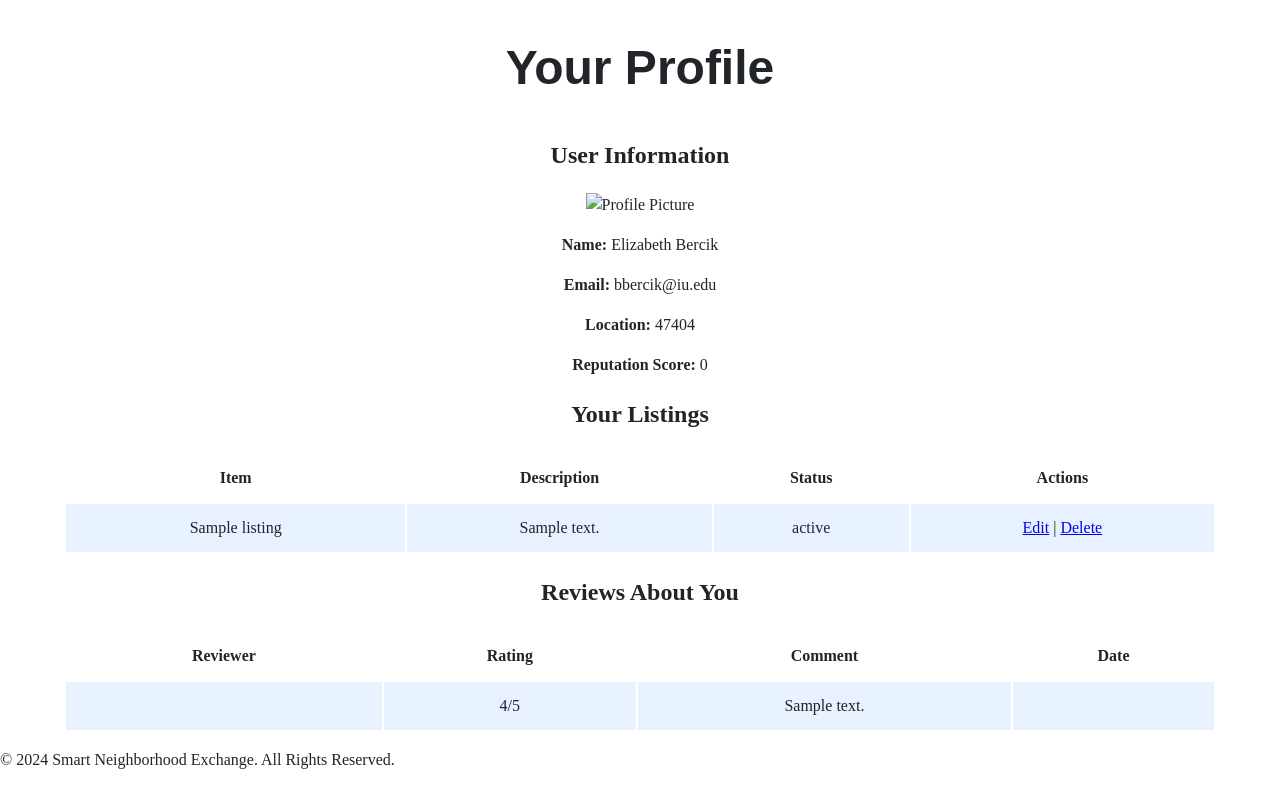
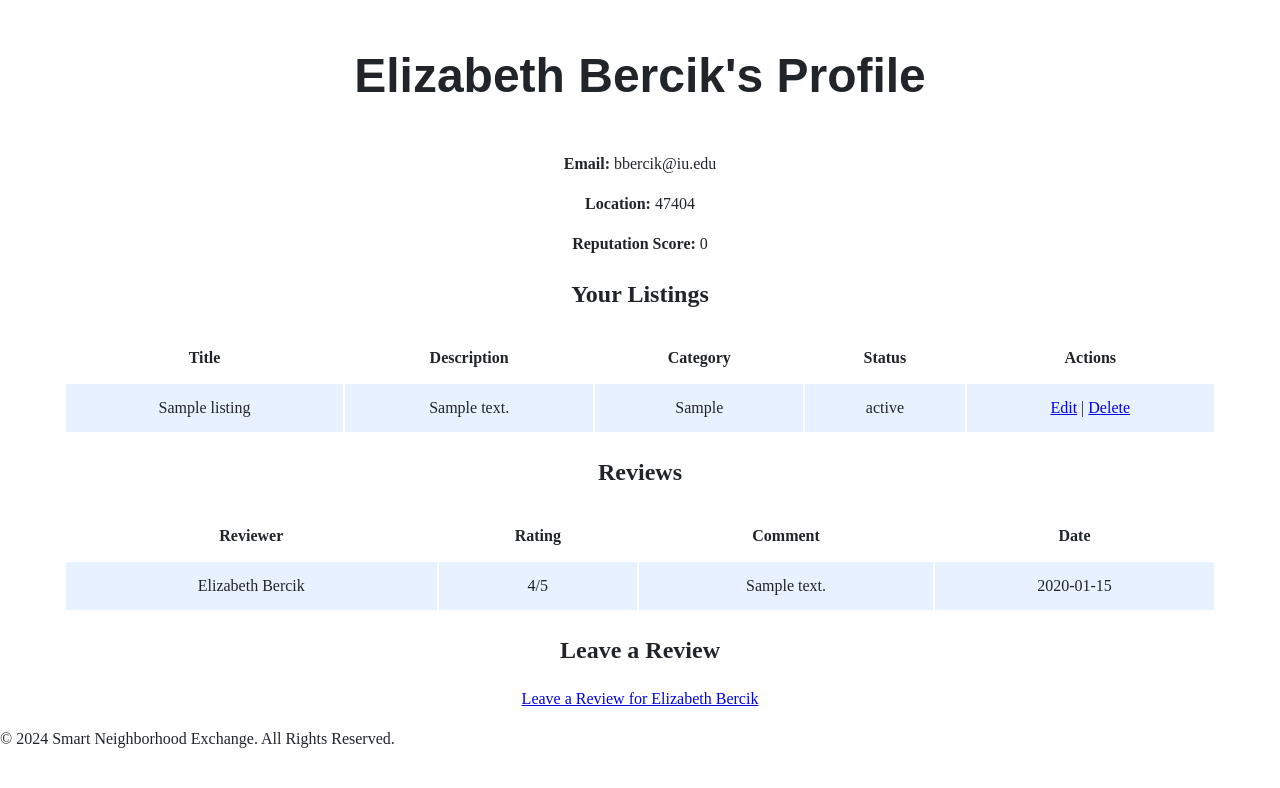
Before and after one commit to billym711/SPD_Final_Project, a Flask app: page /profile/1 in a window 1280 px wide. Shown: the part 224-1012 px from the top of the page. After the commit the page ends 972 px from the top, so only its background shows below. Run offline with Flask 3, Linux system fonts and the light colour scheme; data comes from the database, SQL or seed files in the repository; both versions use the stored data as it was after the commit; tables that the repository leaves empty hold one stand-in row (values such as "Sample post").

Commit message:
profile creation works

```diff
--- a/app.py
+++ b/app.py
@@ -63,10 +63,22 @@ def listings():
 def profile(user_id):
     conn = get_db_connection()
     user = conn.execute('SELECT * FROM users WHERE id = ?', (user_id,)).fetchone()
+    if user is None:
+        conn.close()
+        flash('User not found.', 'error')
+        return redirect(url_for('index'))
+
     user_listings = conn.execute('SELECT * FROM listings WHERE user_id = ?', (user_id,)).fetchall()
-    user_reviews = conn.execute('SELECT * FROM reviews WHERE user_id = ?', (user_id,)).fetchall()
+    user_reviews = conn.execute('''
+        SELECT reviews.*, users.name AS reviewer_name
+        FROM reviews
+        JOIN users ON reviews.reviewer_id = users.id
+        WHERE reviews.user_id = ?
+    ''', (user_id,)).fetchall()
     conn.close()
+
     return render_template('profile.html', user=user, user_listings=user_listings, user_reviews=user_reviews)
+
 
 @app.route('/bookings')
 def bookings():
@@ -172,6 +184,28 @@ def register():
 
     # Render the registration form
     return render_template('register.html')
+@app.route('/leave_review/<int:user_id>', methods=['GET', 'POST'])
+def leave_review(user_id):
+    if request.method == 'POST':
+        reviewer_id = 1  # Replace with dynamic user ID from session
+        rating = int(request.form['rating'])
+        comment = request.form['comment']
+        date_posted = datetime.now().strftime('%Y-%m-%d %H:%M:%S')
+
+        # Insert the review into the database
+        conn = get_db_connection()
+        conn.execute(
+            'INSERT INTO reviews (user_id, reviewer_id, rating, comment, date_posted) VALUES (?, ?, ?, ?, ?)',
+            (user_id, reviewer_id, rating, comment, date_posted)
+        )
+        conn.commit()
+        conn.close()
+
+        flash('Your review has been submitted successfully!')
+        return redirect(url_for('profile', user_id=user_id))
+
+    # Render the review form
+    return render_template('leave_review.html', user_id=user_id)
 
 
 
--- a/templates/profile.html
+++ b/templates/profile.html
@@ -1,31 +1,29 @@
 {% extends "layout.html" %}
 
 {% block head %}
-    <title>Smart Neighborhood Exchange - Profile</title>
+    <title>{{ user['name'] }}'s Profile</title>
 {% endblock %}
 
 {% block body %}
     <div class="container">
-        <h1>Your Profile</h1>
-
-        <!-- User Details Section -->
+        <!-- User Information -->
         <section class="profile-details">
-            <h2>User Information</h2>
-            <img src="{{ user.profile_image_url }}" alt="Profile Picture" width="150" height="150">
-            <p><strong>Name:</strong> {{ user.name }}</p>
-            <p><strong>Email:</strong> {{ user.email }}</p>
-            <p><strong>Location:</strong> {{ user.location }}</p>
-            <p><strong>Reputation Score:</strong> {{ user.reputation_score }}</p>
+            <h1>{{ user['name'] }}'s Profile</h1>
+            <p><strong>Email:</strong> {{ user['email'] }}</p>
+            <p><strong>Location:</strong> {{ user['location'] }}</p>
+            <p><strong>Reputation Score:</strong> {{ user['reputation_score'] }}</p>
         </section>
 
-        <!-- User Listings Section -->
+        <!-- User Listings -->
         <section class="user-listings">
             <h2>Your Listings</h2>
+            {% if user_listings %}
             <table>
                 <thead>
                     <tr>
-                        <th>Item</th>
+                        <th>Title</th>
                         <th>Description</th>
+                        <th>Category</th>
                         <th>Status</th>
                         <th>Actions</th>
                     </tr>
@@ -33,22 +31,27 @@
                 <tbody>
                     {% for listing in user_listings %}
                     <tr>
-                        <td>{{ listing.title }}</td>
-                        <td>{{ listing.description }}</td>
-                        <td>{{ listing.status }}</td>
+                        <td>{{ listing['title'] }}</td>
+                        <td>{{ listing['description'] }}</td>
+                        <td>{{ listing['category'] }}</td>
+                        <td>{{ listing['status'] }}</td>
                         <td>
-                            <a href="{{ url_for('edit_listing', listing_id=listing.id) }}">Edit</a> |
-                            <a href="{{ url_for('delete_listing', listing_id=listing.id) }}">Delete</a>
+                            <a href="{{ url_for('edit_listing', listing_id=listing['id']) }}">Edit</a> |
+                            <a href="{{ url_for('delete_listing', listing_id=listing['id']) }}">Delete</a>
                         </td>
                     </tr>
                     {% endfor %}
                 </tbody>
             </table>
+            {% else %}
+            <p>You have no listings yet. <a href="{{ url_for('add_listing') }}">Add a new listing</a>.</p>
+            {% endif %}
         </section>
 
         <!-- Reviews Section -->
         <section class="user-reviews">
-            <h2>Reviews About You</h2>
+            <h2>Reviews</h2>
+            {% if user_reviews %}
             <table>
                 <thead>
                     <tr>
@@ -61,14 +64,23 @@
                 <tbody>
                     {% for review in user_reviews %}
                     <tr>
-                        <td>{{ review.reviewer_name }}</td>
-                        <td>{{ review.rating }}/5</td>
-                        <td>{{ review.comment }}</td>
-                        <td>{{ review.date }}</td>
+                        <td>{{ review['reviewer_name'] }}</td>
+                        <td>{{ review['rating'] }}/5</td>
+                        <td>{{ review['comment'] }}</td>
+                        <td>{{ review['date_posted'] }}</td>
                     </tr>
                     {% endfor %}
                 </tbody>
             </table>
+            {% else %}
+            <p>No reviews yet. <a href="{{ url_for('leave_review', user_id=user['id']) }}">Be the first to leave a review</a>.</p>
+            {% endif %}
+        </section>
+
+        <!-- Leave Review Link -->
+        <section class="leave-review">
+            <h2>Leave a Review</h2>
+            <p><a href="{{ url_for('leave_review', user_id=user['id']) }}">Leave a Review for {{ user['name'] }}</a></p>
         </section>
     </div>
 {% endblock %}
```
Also changed, not shown: templates/leave_review.html (added, +27 -0 lines), birthdays.db.
